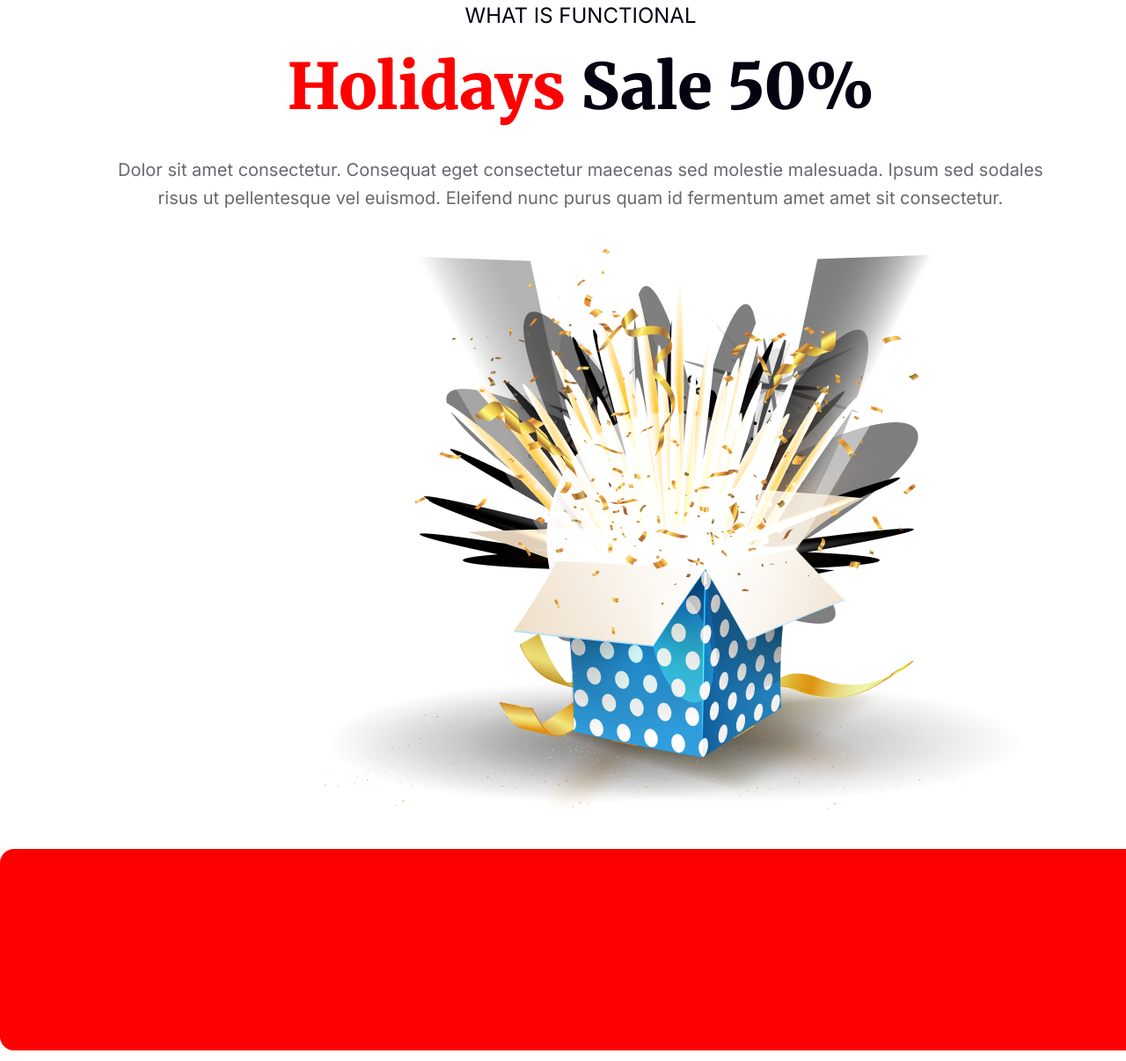
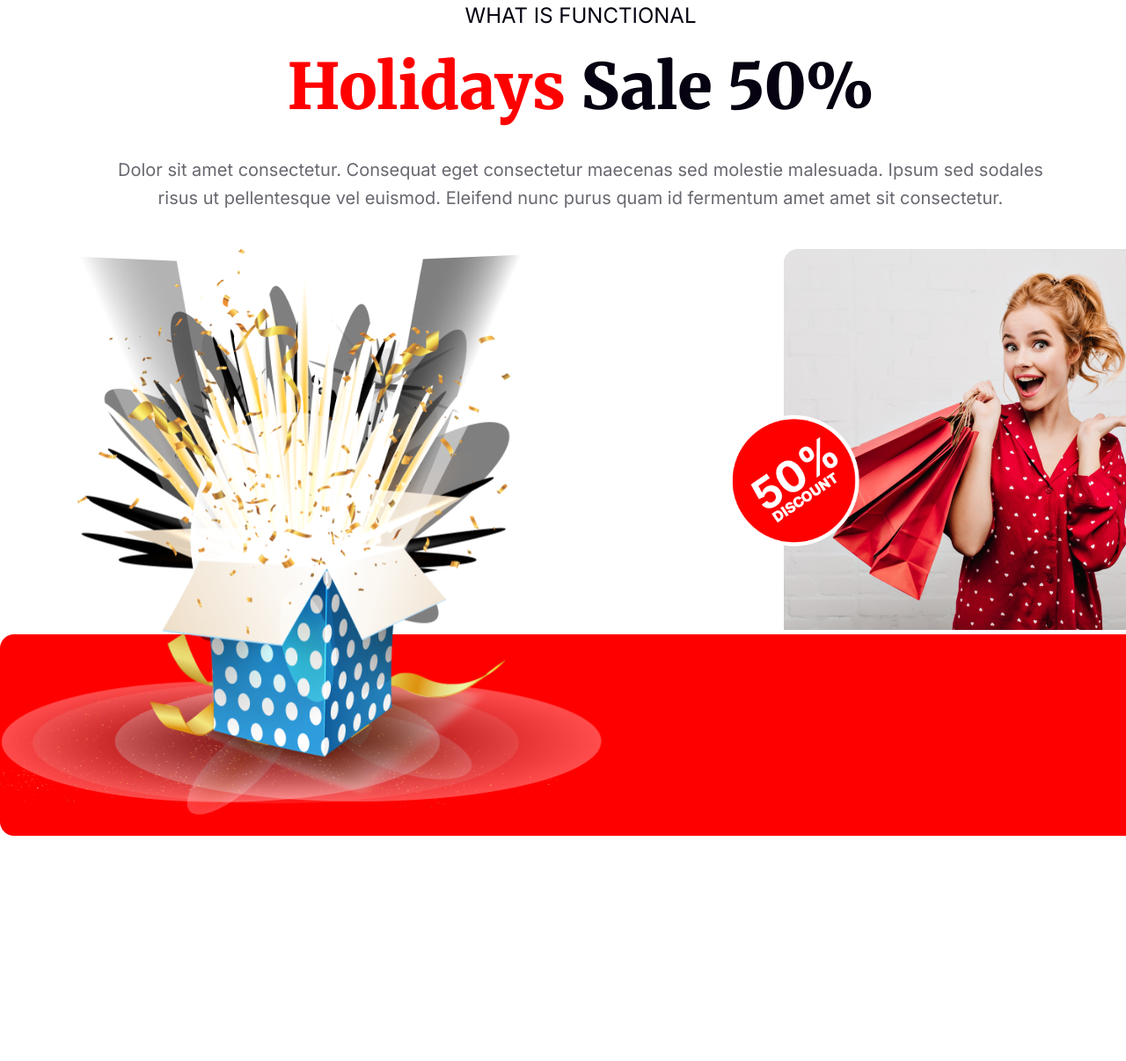
Before and after one commit to nurnewas/b9-a1, a plain HTML site: page index.html in a window 1280 px wide. Shown: the part 3578-4784 px from the top of the page at 88% size. Drawn offline with Linux system fonts and the light colour scheme.

Commit message:
added the last section holyday

```diff
--- a/index.html
+++ b/index.html
@@ -68,10 +68,16 @@
             <p class="holi-para">WHAT IS FUNCTIONAL</p>
             <h4 class="holi-head"><span class="holi-holi">Holidays</span> Sale 50%</h4>
             <p class="holi-dis">Dolor sit amet consectetur. Consequat eget consectetur maecenas sed molestie malesuada. Ipsum sed sodales risus ut pellentesque vel euismod. Eleifend nunc purus quam id fermentum amet amet sit consectetur.</p>
-            <div class="hollyday-box"><img src="resources/Group 75.png" alt=""></div>
-            <div class="red-banner"><img src="resources/Rectangle 2.png" alt=""></div>
+
+        <div class="holiday-imgs">
+            <img src="resources/Group 75.png" alt="box" class="holiday-img holiday-img-1">
+            <img src="resources/Group 44.png" alt="discount" class="holiday-img holiday-img-2">
+            <img src="resources/Rectangle 1.png"" class="holiday-img holiday-img-3">
+
         </div>
+
     </section>
+
 
     <!-- Portfolio -->
     <section>
--- a/style.css
+++ b/style.css
@@ -258,7 +258,7 @@ fill: lightgray 50% / cover no-repeat;
 .holidays{
     margin-top: 120px;
     text-align: center;
-    height: 986.07px;
+    /* height: 986.07px; */
     width: 1320px;
 
 }
@@ -300,11 +300,44 @@ fill: lightgray 50% / cover no-repeat;
 
 }
 
-.hollyday-box{
-    position: relative;
-    padding-left: 215px;
-    text-align: bottom left;
-}
+.holiday-section {
+    width: 1320px;
+    font-family: Inter;
+    text-align: center;
+    margin-bottom: 120px;}
+
+.holiday-imgs {
+        width: 1320px;
+        background-image: url('resources/Rectangle\ 2.png');
+        background-repeat: no-repeat;
+        background-position: bottom;
+        display: flex;
+    }
+
+    .holiday-img{
+        position: relative;
+    }
+
+    .holiday-img-1 {
+        width: 684px;
+        height: 662px;
+
+    }
+
+    .holiday-img-2 {
+        width: 206.841px;
+        height: 206.841px;
+        top: 160px;
+        z-index: 1;
+        left: 115px;
+    }
+
+
+    .holiday-img-3 {
+        width: 429px;
+        height: 433px;
+    }
+
 
 /* Portfolio Section */
 .portfolio{
```
